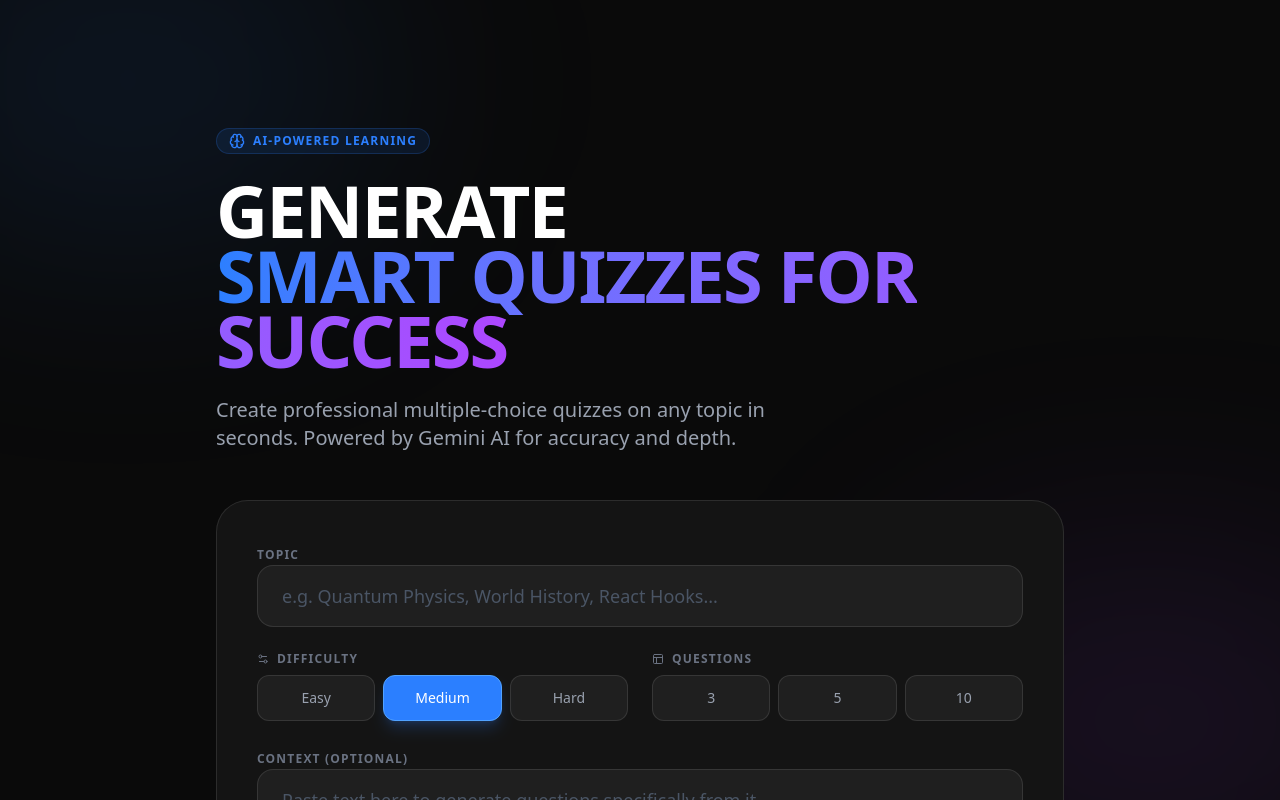
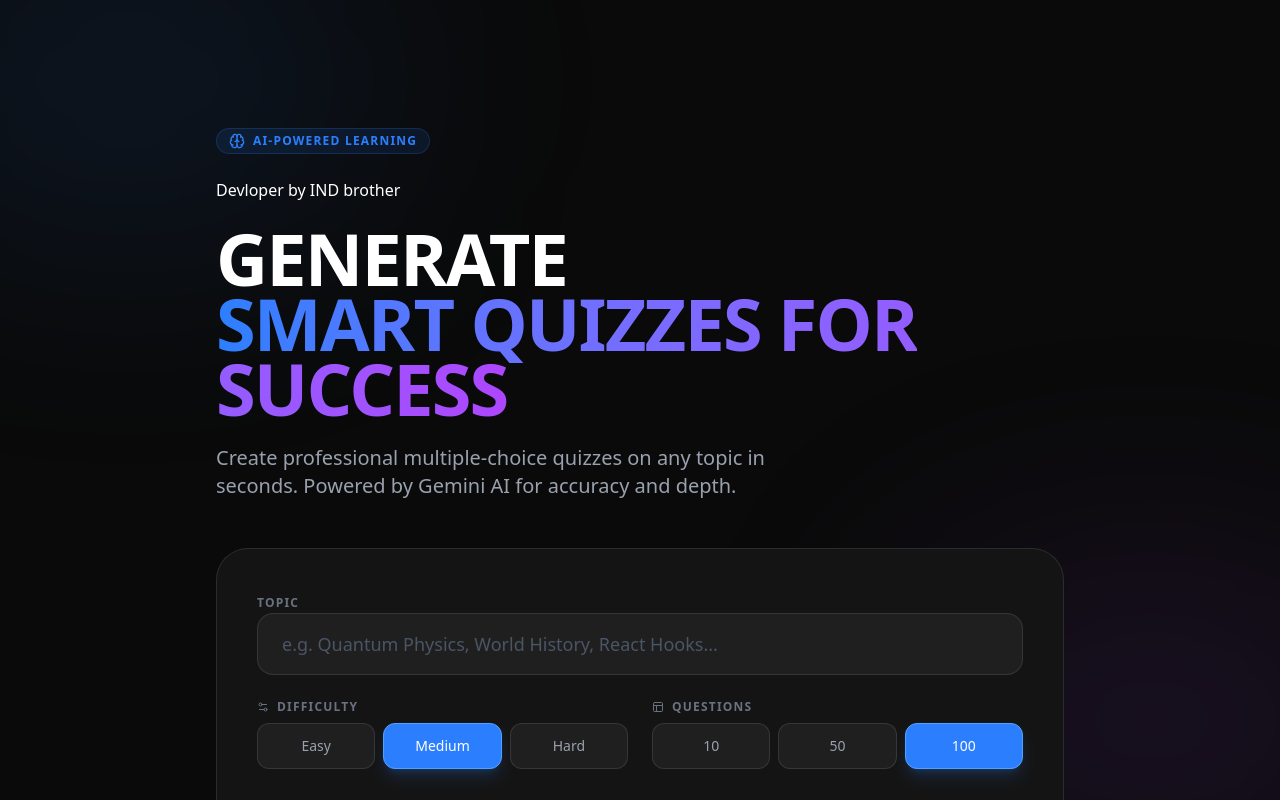
Before and after one commit to yogeshkumar73/quiz-genrator, a React (Vite) app: page / in a window 1280 px wide. Shown: the top 800 px of the page. Built offline with nearby package versions, Linux system fonts and the light colour scheme; no server answers.

Commit message:
first commit

```diff
--- a/src/App.tsx
+++ b/src/App.tsx
@@ -18,7 +18,7 @@ import { QuizData, Difficulty } from './types';
 export default function App() {
   const [topic, setTopic] = useState('');
   const [difficulty, setDifficulty] = useState<Difficulty>('medium');
-  const [numQuestions, setNumQuestions] = useState(50);
+  const [numQuestions, setNumQuestions] = useState(100);
   const [context, setContext] = useState('');
   const [loading, setLoading] = useState(false);
   const [quizData, setQuizData] = useState<QuizData | null>(null);
@@ -264,7 +264,7 @@ export default function App() {
               <Brain className="w-4 h-4" />
               AI-Powered Learning
             </motion.div>
-
+            <h3>Devloper by IND brother </h3>
             <motion.h1
               initial={{ opacity: 0, y: 20 }}
               animate={{ opacity: 1, y: 0 }}
@@ -337,7 +337,7 @@ export default function App() {
                     Questions
                   </label>
                   <div className="grid grid-cols-3 gap-2">
-                    {[3, 5, 10].map((n) => (
+                    {[10, 50, 100].map((n) => (
                       <button
                         key={n}
                         type="button"
--- a/src/services/gemini.ts
+++ b/src/services/gemini.ts
@@ -6,7 +6,7 @@ const ai = new GoogleGenAI({ apiKey: process.env.GEMINI_API_KEY || "" });
 export async function generateQuiz(
   topic: string,
   difficulty: Difficulty = 'medium',
-  numQuestions: number = 50,
+  numQuestions: number = 100,
   context?: string
 ): Promise<QuizData> {
   const prompt = `
```
